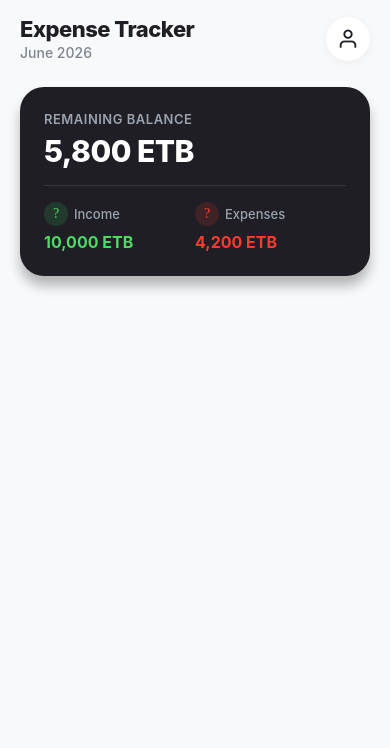
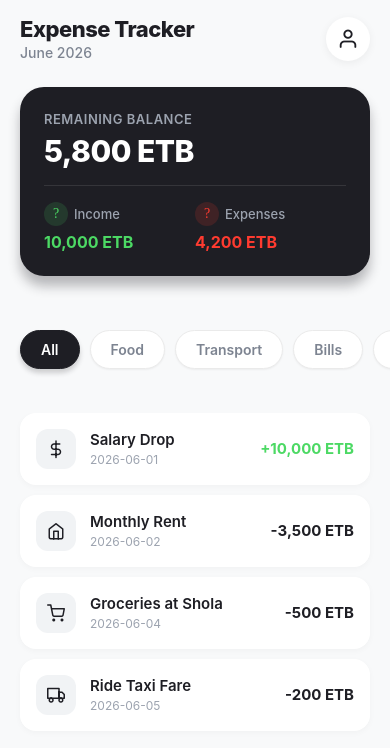
Before and after one commit to redu-1995/ExpenseTracker, a React Native app: screen / in a window 390 px wide. Shown: the top 748 px of the page. Built offline with nearby package versions, Linux system fonts and the light colour scheme.

Commit message:
adding expenseitem in home screen

```diff
--- a/src/components/ExpenseItem.js
+++ b/src/components/ExpenseItem.js
@@ -0,0 +1,78 @@
+import React from 'react';
+import { StyleSheet, Text, View } from 'react-native';
+import { Feather } from '@expo/vector-icons';
+
+export default function ExpenseItem({ item }) {
+  const isIncome = item.amount > 0;
+
+  return (
+    <View style={styles.itemCard}>
+      <View style={styles.leftContent}>
+        {/* Category Icon Wrapper */}
+        <View style={styles.iconWrapper}>
+          <Feather name={item.icon || 'tag'} size={18} color="#1E1E24" />
+        </View>
+
+        {/* Text Stack */}
+        <View>
+          <Text style={styles.titleText}>{item.title}</Text>
+          <Text style={styles.dateText}>{item.date}</Text>
+        </View>
+      </View>
+
+      {/* Amount Display */}
+      <Text style={[
+        styles.amountText,
+        { color: isIncome ? '#4CD964' : '#1E1E24' }
+      ]}>
+        {isIncome ? `+${item.amount.toLocaleString()}` : `-${Math.abs(item.amount).toLocaleString()}`} ETB
+      </Text>
+    </View>
+  );
+}
+
+const styles = StyleSheet.create({
+  itemCard: {
+    flexDirection: 'row',
+    justifyContent: 'space-between',
+    alignItems: 'center',
+    backgroundColor: '#FFF',
+    padding: 16,
+    borderRadius: 16,
+    marginBottom: 10,
+
+    // Smooth layout shadows
+    shadowColor: '#000',
+    shadowOffset: { width: 0, height: 2 },
+    shadowOpacity: 0.03,
+    shadowRadius: 6,
+    elevation: 1,
+  },
+  leftContent: {
+    flexDirection: 'row',
+    alignItems: 'center',
+  },
+  iconWrapper: {
+    width: 40,
+    height: 40,
+    borderRadius: 12,
+    backgroundColor: '#F1F3F5',
+    justifyContent: 'center',
+    alignItems: 'center',
+    marginRight: 14,
+  },
+  titleText: {
+    fontSize: 15,
+    fontWeight: '600',
+    color: '#1E1E24',
+  },
+  dateText: {
+    fontSize: 12,
+    color: '#9CA3AF',
+    marginTop: 3,
+  },
+  amountText: {
+    fontSize: 15,
+    fontWeight: '700',
+  },
+});
--- a/src/components/ExpenseList.js
+++ b/src/components/ExpenseList.js
@@ -0,0 +1,42 @@
+import React from 'react';
+import { StyleSheet, Text, FlatList, View } from 'react-native';
+import ExpenseItem from './ExpenseItem';
+
+export default function ExpenseList({ data }) {
+  // Edge-case feedback block if a filtered category has no elements logged
+  if (data.length === 0) {
+    return (
+      <View style={styles.emptyContainer}>
+        <Text style={styles.emptyText}>No transactions recorded here yet.</Text>
+      </View>
+    );
+  }
+
+  return (
+    <FlatList
+      data={data}
+      keyExtractor={(item) => item.id}
+      contentContainerStyle={styles.listContainer}
+      showsVerticalScrollIndicator={false}
+      renderItem={({ item }) => <ExpenseItem item={item} />}
+    />
+  );
+}
+
+const styles = StyleSheet.create({
+  listContainer: {
+    paddingHorizontal: 20,
+    paddingBottom: 40,
+  },
+  emptyContainer: {
+    flex: 1,
+    justifyContent: 'center',
+    alignItems: 'center',
+    paddingTop: 40,
+  },
+  emptyText: {
+    color: '#9CA3AF',
+    fontSize: 14,
+    fontWeight: '500',
+  },
+});
--- a/src/components/FilterBar.js
+++ b/src/components/FilterBar.js
@@ -1,39 +1,41 @@
 import React from 'react';
 import { StyleSheet, Text, ScrollView, TouchableOpacity } from 'react-native';
 
-export default function FilterBar({ selectedFilter, onSelectFilter }){
-    categories = ['All', 'Food', 'Transport', 'Bills', 'Rent', 'Income']
+export default function FilterBar({ selectedFilter, onSelectFilter }) {
+  // 1. Display Categories
+  const categories = ['All', 'Food', 'Transport', 'Bills', 'Rent', 'Income'];
 
-    return(
+  return (
     <ScrollView
       horizontal
       showsHorizontalScrollIndicator={false}
-          contentContainerStyle = {StyleSheet.scrollContainer}
+      contentContainerStyle={styles.scrollContainer}
     >
-         { categories.map((category)=> {
-            const isActive = selectedFilter === category
+      {categories.map((category) => {
+        const isActive = selectedFilter === category;
 
         return (
           <TouchableOpacity
             key={category}
             activeOpacity={0.7}
-                  onPress = {()=> onSelectFilters(category)}
+            // 2. Update selected filter on press
+            onPress={() => onSelectFilter(category)}
             style={[
               styles.pillButton,
               isActive && styles.activePillButton
             ]}
           >
             <Text style={[
-                        style.pillText,isActive &&
-                        styles.activePillText
+              styles.pillText,
+              isActive && styles.activePillText
             ]}>
               {category}
             </Text>
           </TouchableOpacity>
-            )
+        );
       })}
     </ScrollView>
-    )
+  );
 }
 
 const styles = StyleSheet.create({
--- a/src/screens/HomeScreen.js
+++ b/src/screens/HomeScreen.js
@@ -1,24 +1,33 @@
-import React from 'react';
-import { StyleSheet, View, SafeAreaView } from 'react-native';
+import React, { useState } from 'react';
+import { StyleSheet, SafeAreaView } from 'react-native';
 
-// 1. Import your modular UI elements
 import Header from '../components/Header';
 import BalanceCard from '../components/BalanceCard';
+import FilterBar from '../components/FilterBar';
+import ExpenseList from '../components/ExpenseList'; // 1. Import the list component
 
-// 2. Import the database source file directly
 import { dummyExpenses } from '../data/expenses';
 
 export default function HomeScreen() {
+  const [activeFilter, setActiveFilter] = useState('All');
+
+  // Math logic feeding the conditional layout array
+  const filteredExpenses = activeFilter === 'All'
+    ? dummyExpenses
+    : dummyExpenses.filter(item => item.category === activeFilter);
+
   return (
     <SafeAreaView style={styles.screenContainer}>
-      {/* App brand details top layer */}
       <Header />
-
-      {/* The balance engine calculates totals directly from the data file */}
       <BalanceCard transactions={dummyExpenses} />
 
-      {/* The future FilterBar and ExpenseList components will be placed here */}
-      <View style={styles.listPlaceholder} />
+      <FilterBar
+        selectedFilter={activeFilter}
+        onSelectFilter={setActiveFilter}
+      />
+
+      {/* 2. Drop the dynamic list engine down here! */}
+      <ExpenseList data={filteredExpenses} />
     </SafeAreaView>
   );
 }
@@ -28,7 +37,4 @@ const styles = StyleSheet.create({
     flex: 1,
     backgroundColor: '#F8F9FA',
   },
-  listPlaceholder: {
-    flex: 1,
-  },
 });
```
Lines whose indentation alone changed are shown as unchanged.
